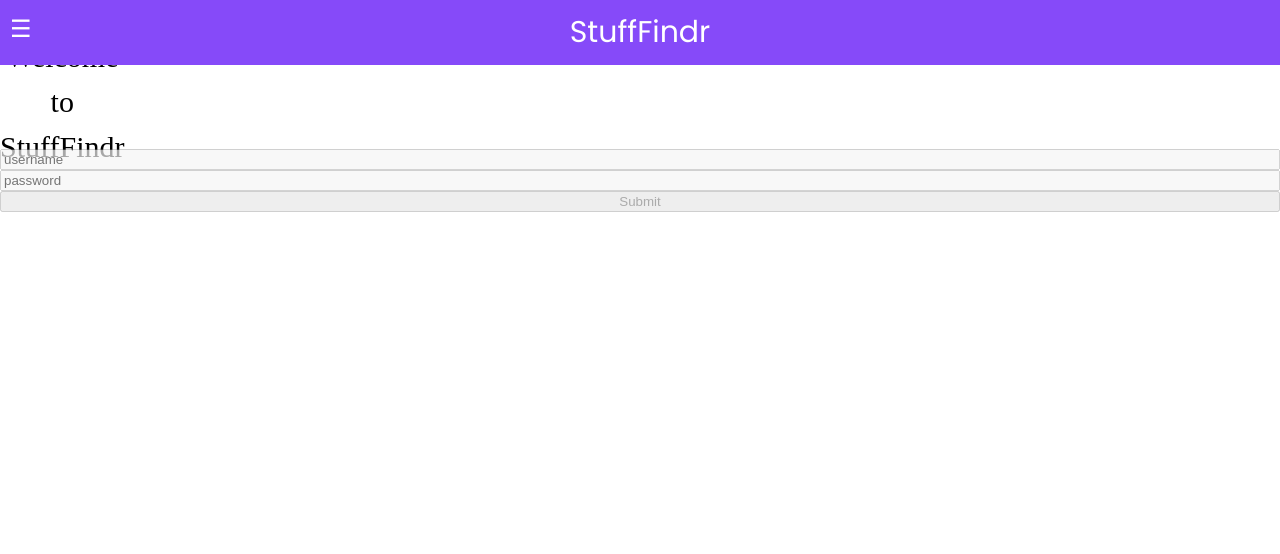
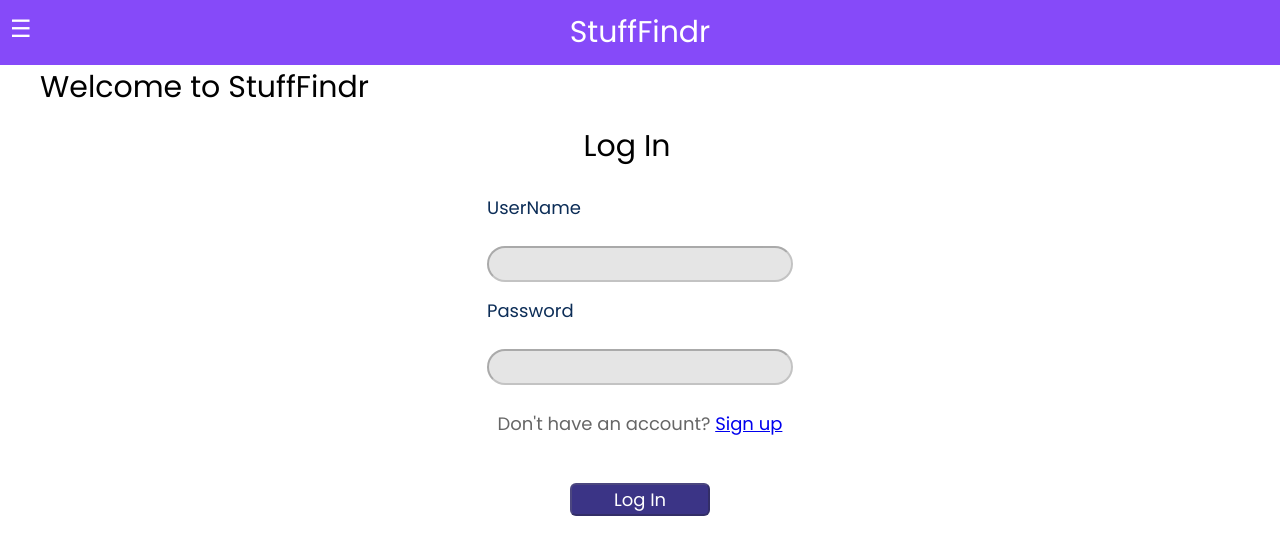
Before and after one commit to Code-the-Dream-School/ffprac-team7-front, a React (Vite) app: page /LoginPage in a window 1280 px wide. Shown: the top 554 px of the page. Built offline with nearby package versions, Linux system fonts and the light colour scheme.

Commit message:
getting close but need help

```diff
--- a/src/pages/LoginPage.jsx
+++ b/src/pages/LoginPage.jsx
@@ -7,11 +7,17 @@ function LoginPage() {
     return(
         <div>
             <Header />
+                <h2 className="greetingContainer" >Welcome to StuffFindr</h2>
             <div className="LoginPageContainer">
-                <h2>Welcome to StuffFindr</h2>
-                <input type='text' placeholder='username' disabled />
-                <input type='password' placeholder='password' disabled />
-                <button disabled>Submit</button>
+                <h2>Log In</h2>
+                <div className="inputContainer">
+                    <label className="fieldLabel">UserName</label>
+                        <input className="inputField" type='text'  disabled />
+                    <label className="fieldLabel">Password</label>
+                        <input className="inputField" type='password'  disabled />
+                </div>
+                <p>Don't have an account? <Link to="/SignUpPage">Sign up</Link></p>
+                <button className="logInBtn" disabled>Log In</button>
             </div>
         </div>
     );
--- a/src/styles/LoginPage.css
+++ b/src/styles/LoginPage.css
@@ -1,4 +1,48 @@
+@import url('https://fonts.googleapis.com/css2?family=Poppins:ital,wght@0,100;0,200;0,300;0,400;0,500;0,600;0,700;0,800;0,900;1,100;1,200;1,300;1,400;1,500;1,600;1,700;1,800;1,900&display=swap');
+
 .LoginPageContainer{
     display: flex;
     flex-direction: column;
+    align-items: center;
+    font-family: Poppins;
 }
+
+.greetingContainer{
+    display: inline;
+    padding: 40px;
+    font-family: Poppins;
+}
+.inputField{
+    display: flex;
+    flex-direction: column;
+    background: #E5E5E5;
+    border-radius: 33px;
+    font-style: normal;
+    font-weight: 400;
+    font-size: 18px;
+    line-height: 22px;
+    color: #666666;
+    padding-left: 15px;
+    width: 285px;
+    height: 30px;
+}
+
+label{
+    display: block;
+    font-family: Poppins;
+    font-size: 18px;
+    font-weight: 400;
+    color: #0C2D57;
+    margin-bottom: 10px;
+}
+
+.logInBtn{
+    width: 140px;
+    height: 33px;
+    background: #3B3486;
+    border-radius: 6px;
+    font-family: 'Poppins';
+    font-size: 18px;
+    color: #FFFFFF;
+    margin-top: 30px
+}
```
